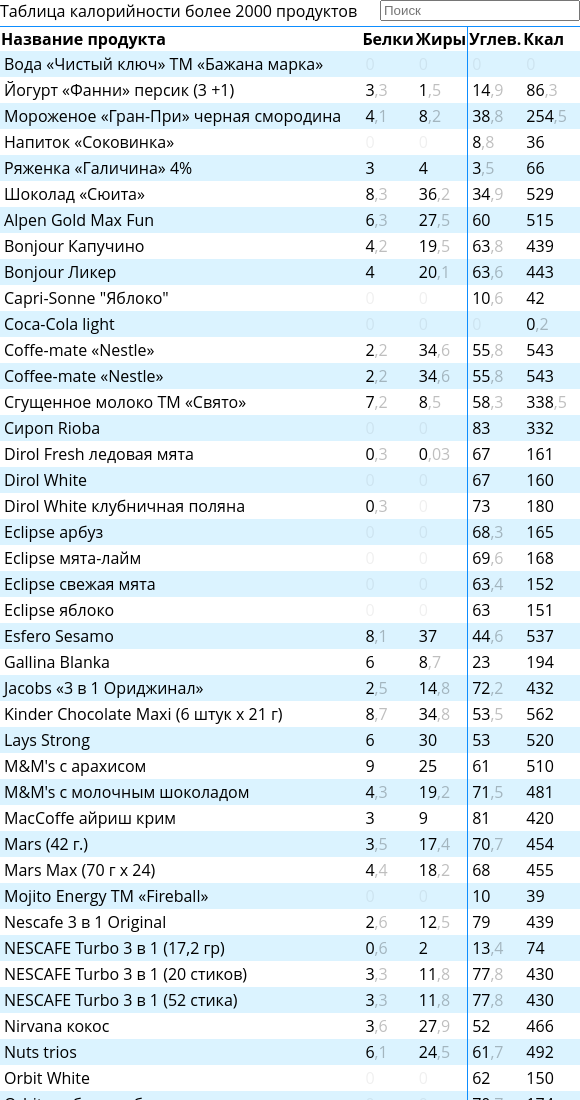
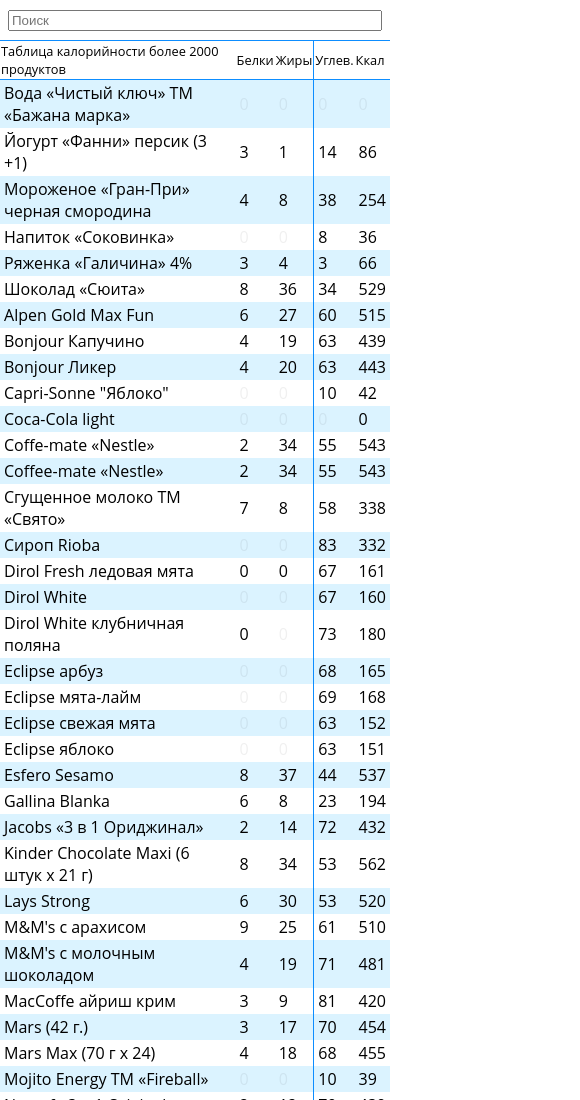
Before and after one commit to kissarat/spine, a plain HTML site: page food-energy/index.html in a window 390 px wide. Shown: the top 1100 px of the page, 580 px wide, since content can reach past the window. Drawn offline with Linux system fonts and the light colour scheme.

Commit message:
+ more adaptive

```diff
--- a/food-energy/index.html
+++ b/food-energy/index.html
@@ -3,6 +3,7 @@
 <head>
     <meta charset="UTF-8">
     <title>Таблица калорийности более 2000 продуктов</title>
+    <meta name="viewport" content="width=device-width, initial-scale=1">
     <link href="https://fonts.googleapis.com/css?family=Roboto" rel="stylesheet">
     <meta name="description"
           content="Найдите энергетическую ценности продуктов питания которые доступны на украинском рынке"/>
@@ -15,21 +16,28 @@
             text-align: center;
         }
 
+        @media (min-width: 580px) {
+            main {
+                width: 580px;
+            }
+        }
+
         main {
-            position: relative;
             margin: auto;
             text-align: left;
-            width: 580px;
-            padding-top: 26px;
+            padding-top: 40px;
         }
 
         header {
-            position: absolute;
+            position: fixed;
+            height: 40px;
             top: 0;
             right: 0;
             left: 0;
             display: flex;
-            justify-content: space-between;
+            justify-content: center;
+            align-items: center;
+            background-color: white;
         }
 
         table {
@@ -51,6 +59,7 @@
 
         thead th {
             border-top: 1px solid #0d8dff;
+            border-bottom: 1px solid #0d8dff;
         }
 
         td {
@@ -66,12 +75,30 @@
         }
 
         #search {
-            margin-bottom: 8px;
-            width: 200px;
+            width: calc(100vw - 16px);
         }
 
         .hidden {
             display: none;
+        }
+
+        @media (max-width: 579px) {
+            header span {
+                display: none;
+            }
+
+            thead th {
+                font-weight: 400;
+                font-size: 0.8em;
+            }
+
+            table {
+                width: 100vw;
+            }
+
+            td:not([title="0"]) span {
+                display: none;
+            }
         }
     </style>
 
@@ -114,14 +141,13 @@
 <body>
 <main>
     <header>
-        <span>Таблица калорийности более 2000 продуктов</span>
         <input id="search" type="search" placeholder="Поиск"/>
     </header>
     <article>
         <table>
             <thead>
             <tr>
-                <th>Название продукта</th>
+                <th>Таблица калорийности более 2000 продуктов</th>
                 <th>Белки</th>
                 <th>Жиры</th>
                 <th>Углев.</th>
```
Also changed, not shown: food-energy/template.html (+35 -9 lines).
